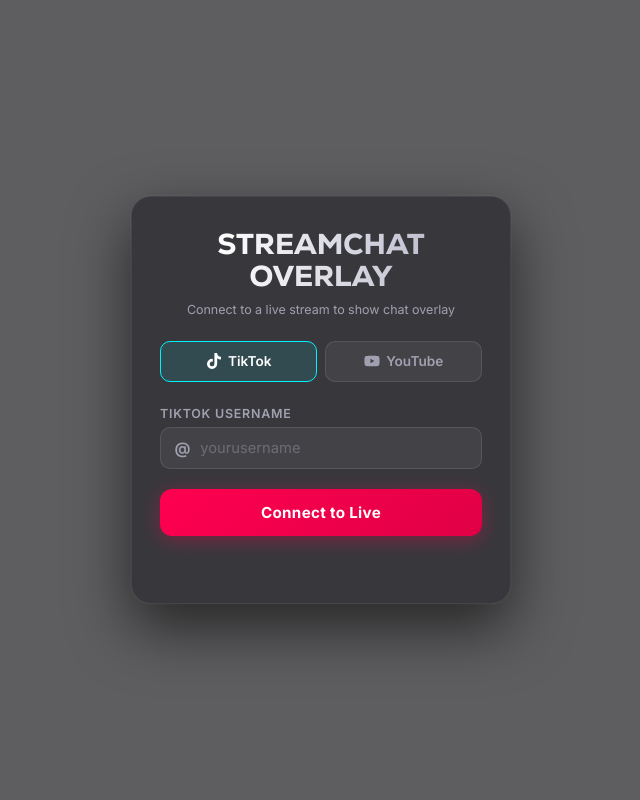
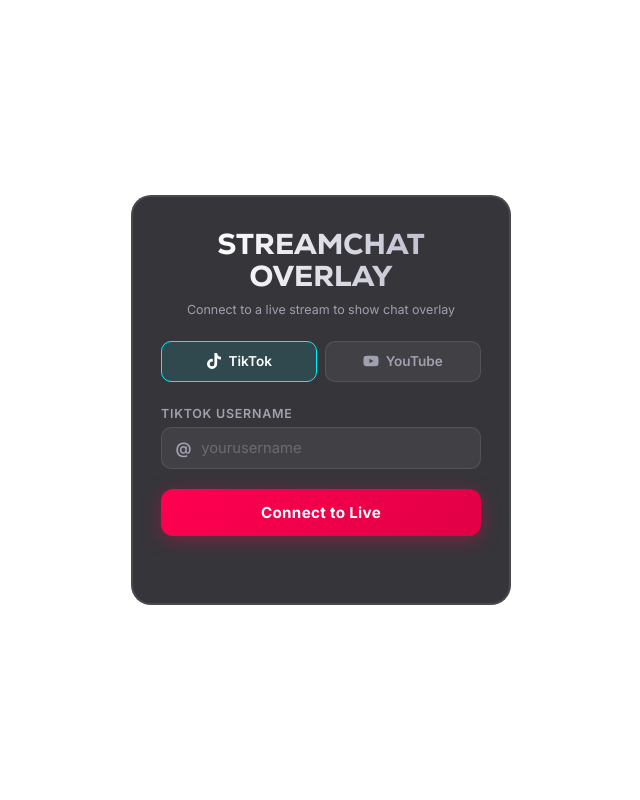
Before and after one commit to Asmodeus7999/TiktokChat, a Python web app: template templates/index.html in a window 1280 px wide. Shown: the whole page, without its empty margins (319-959 px from the left). Run offline with Jinja, Linux system fonts and the light colour scheme; the template is opened without the code that fills it, so the values that code supplies are empty; some libraries are stand-ins or nearby versions.

Commit message:
Set asar true
Signed-off-by: Asmodeus7999 <udgarch79@proton.me>
Date:      Sat Sep 5 11:04:51 2026 +0700

```diff
--- a/package.json
+++ b/package.json
@@ -16,7 +16,7 @@
   "build": {
     "appId": "com.asmodeus.streamchat",
     "productName": "StreamChat",
-    "asar": false,
+    "asar": true,
     "electronLanguages": [
       "en-US"
     ],
--- a/static/style.css
+++ b/static/style.css
@@ -13,8 +13,8 @@
     --accent: #ff0050;
     --accent-hover: #e00045;
     --accent-glow: rgba(255, 0, 80, 0.3);
-    --card-bg: rgba(18, 18, 24, 0.5);
-    --card-border: rgba(255, 255, 255, 0.07);
+    --card-bg: rgba(18, 18, 24, 0.85);
+    --card-border: rgba(255, 255, 255, 0.1);
     --input-bg: rgba(255, 255, 255, 0.06);
     --input-border: rgba(255, 255, 255, 0.1);
     --input-focus: rgba(255, 0, 80, 0.5);
@@ -48,7 +48,6 @@
     height: 100vh;
     overflow-y: auto;
     padding: 1rem;
-    background: rgba(8, 8, 12, 0.65);
     scrollbar-width: none;
     -ms-overflow-style: none;
 }
@@ -62,13 +61,12 @@
     max-width: 380px;
     margin: auto 0;
     background: var(--card-bg);
-    border: 1px solid var(--card-border);
+    border: 2px solid var(--card-border);
     border-radius: 20px;
     padding: 2rem 1.75rem;
     display: flex;
     flex-direction: column;
     gap: 1rem;
-    box-shadow: 0 24px 60px rgba(0, 0, 0, 0.6), 0 0 0 1px rgba(255, 255, 255, 0.04);
     animation: cardIn 0.4s cubic-bezier(0.22, 1, 0.36, 1);
 }
 
```
